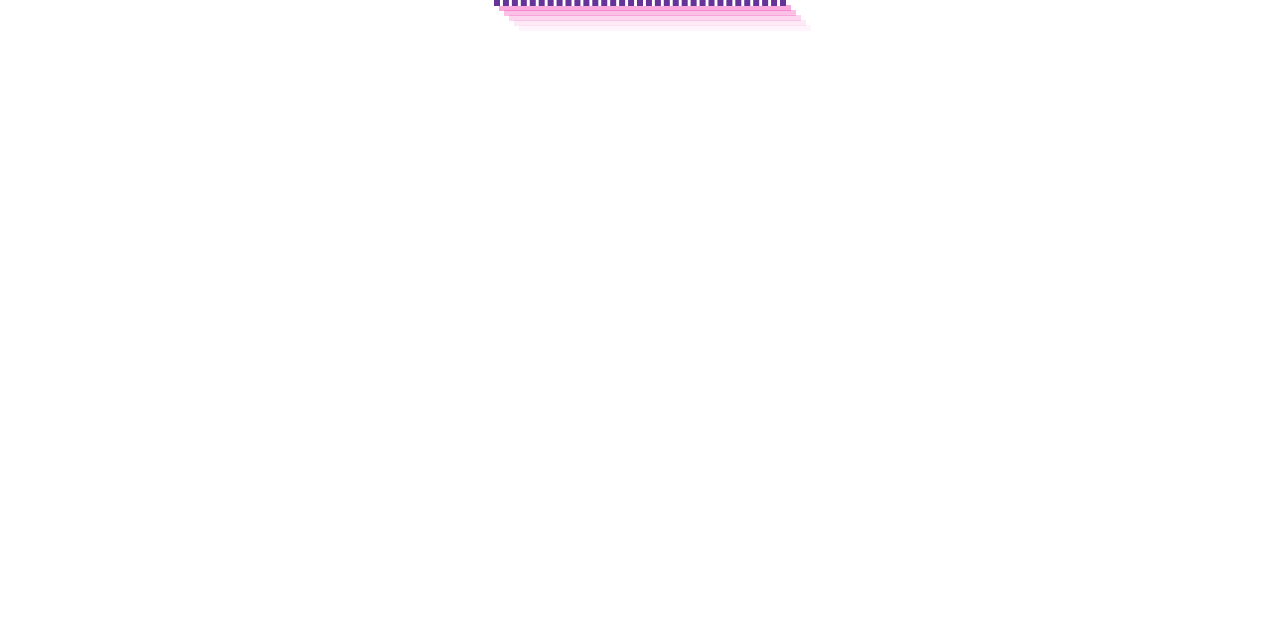
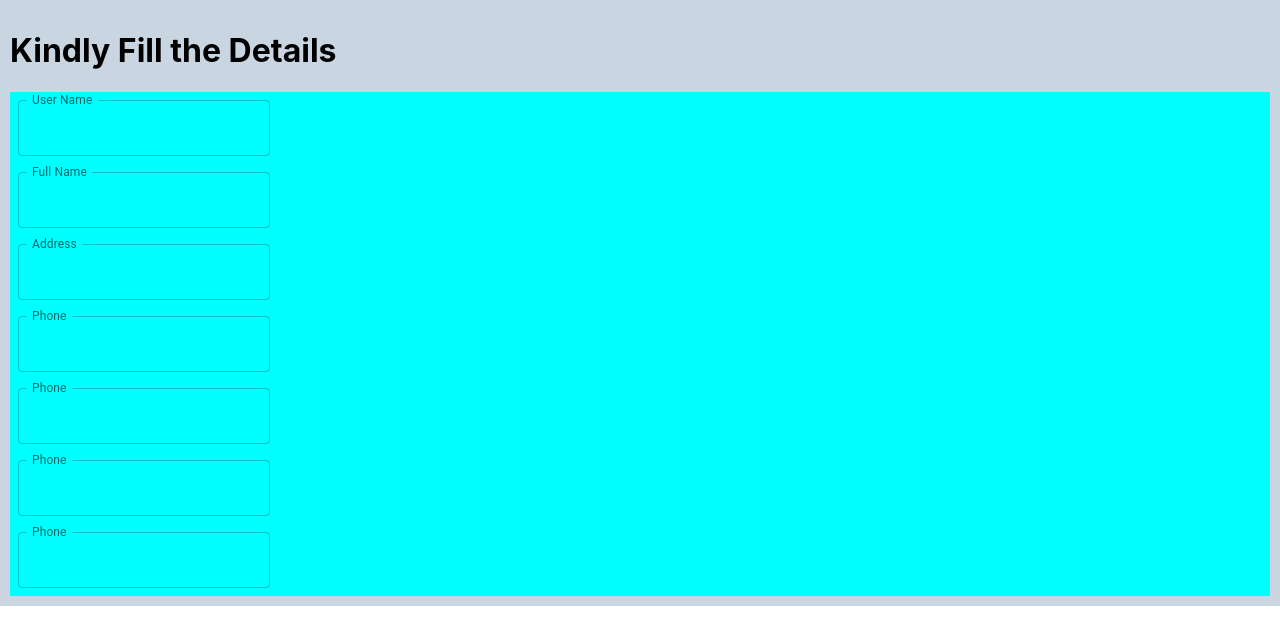
Before and after one commit to shaunakawasthi/Api-react-call, a React (Create React App) app: page /user/create in a window 1280 px wide. Shown: the top 644 px of the page. Built offline with nearby package versions, Linux system fonts and the light colour scheme.

Commit message:
chakra, added create user page

```diff
--- a/package.json
+++ b/package.json
@@ -3,6 +3,7 @@
   "version": "0.1.0",
   "private": true,
   "dependencies": {
+    "@chakra-ui/react": "^2.1.2",
     "@emotion/react": "^11.9.0",
     "@emotion/styled": "^11.8.1",
     "@mui/material": "^5.8.0",
@@ -11,6 +12,7 @@
     "@testing-library/user-event": "^13.5.0",
     "axios": "^0.27.2",
     "google-map-react": "^2.1.10",
+    "material-react-toastify": "^1.0.1",
     "react": "^18.1.0",
     "react-dom": "^18.1.0",
     "react-router": "^6.3.0",
--- a/src/App.js
+++ b/src/App.js
@@ -1,18 +1,22 @@
 import { BrowserRouter, Routes, Route} from "react-router-dom";
+import CityDetail from "./CityDetail";
 import Home from "./Home/Home";
 import UserDetail from "./Home/UserDetail";
+import UserInput from "./UserInput";
 
 function App() {
   return (
   <>
      <BrowserRouter>
-    <Routes>
-    <Route path="/" element={<Home/>} />
-    <Route exact path="/user/:username" element={<UserDetail/>} />
-   </Routes>
+      <Routes>
+        <Route path="/" element={<Home />} />
+        <Route exact path="/user/:username" element={<UserDetail />} />
+        <Route path="/:city/detail" element={<CityDetail />} />
+        <Route path="/user/create" element={<UserInput />} />
+      </Routes>
    </BrowserRouter>
   </>
-  );
+  )
  }
 
 export default App;
--- a/src/CityDetail.js
+++ b/src/CityDetail.js
@@ -2,7 +2,7 @@ import axios from 'axios'
 import React , { useState , useEffect } from 'react'
 import { useLocation , Link } from 'react-router'
 
-import React from 'react'
+
 
 const CityDetail = () => {
 
@@ -30,57 +30,15 @@ const CityDetail = () => {
                 setCityData(res)
                 console.log("city not found")
         })
-    }
+        .catch(err =>
+            {
+         console.log("Error" , err)
 
+            } )
+ }
+return (
+   <div>City Name : {cityName}</div>
+  )
 
-        }
-
-
-
-
-        )
-
-
-
-    }
-
-
-
-    }
-
-
-
-
-
-
-
-
-
-
-
-
-
-
-
-
-
-
-
-    return (
-
-
-
-
-
-
-
-
-
-
-
-
-    <div>CityDetail</div>
-  )
-}
-
+ }
 export default CityDetail
--- a/src/Home/Home.js
+++ b/src/Home/Home.js
@@ -2,8 +2,16 @@ import axios from 'axios';
 import React, {useEffect, useState } from 'react';
 import './Home.scss';
 import UserCard from './UserCard';
+import { ToastContainer, toast } from 'material-react-toastify';
+import 'material-react-toastify/dist/ReactToastify.css';
+import {Link } from 'react-router-dom' ;
+import { Button, ButtonGroup } from '@chakra-ui/react'
 
 const Home = () => {
+
+
+
+        const notify = () => toast("Wow so easy !");  //toast snack bar
 
     const  [userList, setUserList] = useState(); //state
     const [searchText , setSearchText] = useState();
@@ -94,6 +102,13 @@ const Home = () => {
                <div> <input onChange={handleSearch1} className='input-search' type="search" placeholder="Type Email" id= 'search2' /></div>
                <div> <input onChange={handleSearch2} className='input-search' type="search" placeholder="Type phone-no" id= 'search3' /></div>
                <div> <input onChange={handleSearch3} className='input-search' type="search" placeholder="Type Full-Name" id= 'search4' /></div>
+               <Button colorScheme='teal' size='md'>
+
+    <Link to = "/user/create">  Add Data</Link></Button>
+               <div>
+        <button onClick={notify}>Notify !</button>
+        <ToastContainer />
+      </div>
                </div>
                <div className="home-container-list flex flex-wrap" style={{gap: '2rem'}}>
                    {
--- a/src/Home/Home.scss
+++ b/src/Home/Home.scss
@@ -70,4 +70,43 @@
 .inputt
 {
 display: flex;
+align-items: center;
 }
+
+.input1 {
+
+ display: flex;
+ justify-content: space-between;
+ align-items: 100px;
+
+ background-color: azure ;
+
+padding: 20px;
+}
+
+.inputt2
+{
+
+  padding: 20px;
+}
+
+.userinput{
+
+  background-color: chocolate;
+}
+
+.userinput{
+
+
+  background-color: #CAD5E2;
+  display: flex;
+  flex-direction: column;
+  padding: 10px;
+}
+
+.textfld{
+  background-color: aqua;
+
+  display: flex;
+  flex-direction: column;
+}
--- a/src/Home/UserDetail.js
+++ b/src/Home/UserDetail.js
@@ -55,7 +55,7 @@ return (
          Full Address : <b>
          <Link to ={`/${userData.address.city}/detail`}
          state={{cityName: userData.address.city}} >
-          {userData.address.street} {userData.address.suite}
+          {userData.address.street} ,{userData.address.suite} ,{userData.address.city}
           </Link>
           </b>
          </div>
--- /dev/null
+++ b/src/UserInput.js
@@ -0,0 +1,137 @@
+
+import './Home/Home.scss';
+import react , {useState}  from 'react';
+import Box from '@mui/material/Box';
+import TextField from '@mui/material/TextField';
+
+
+
+const UserInput = () => {
+
+    const [name ,setName] = useState();
+    const [fullName ,setFullName] = useState();
+    const [address ,setAddress] = useState();
+    const [phone ,setPhone] = useState();
+
+
+  const  hc1= (e) =>
+    {
+setName(e.target.value)
+    }
+
+    const hc2= (e) =>
+    {
+setFullName(e.target.value)
+    }
+
+   const hc3= (e) =>
+    {
+setAddress(e.target.value)
+    }
+
+    const hc4= (e) =>
+    {
+setPhone(e.target.value)
+    }
+
+
+  return (
+<>
+
+
+      <div className='userinput'>
+      <h1>Kindly Fill the Details</h1>
+      <div className='input5'>
+
+      <Box
+    component="form"
+    sx={{
+      '& .MuiTextField-root': { m: 1, width: '25ch' },
+    }}
+    noValidate
+    autoComplete="off"
+ >
+ <div className='textfld'>
+     <TextField
+          id="outlined-read-only-input"
+          onChange={hc2}
+          label="User Name"
+          defaultValue="    "
+          placeholder='Enter User-Name'
+          InputProps={{
+
+          }} />
+
+            <TextField
+          id="outlined-read-only-input"
+          onChange={hc2}
+          label="Full Name"
+          defaultValue="    "
+          placeholder='Enter Full-Name'
+          InputProps={{
+
+          }} />
+
+            <TextField
+          id="outlined-read-only-input"
+          onChange={hc2}
+          label="Address"
+          defaultValue="    "
+          placeholder='Enter Address'
+          InputProps={{
+
+          }} />
+
+            <TextField
+          id="outlined-read-only-input"
+          onChange={hc2}
+          label="Phone"
+          defaultValue="    "
+          placeholder='Enter Phone-no'
+          InputProps={{
+
+          }}
+         />
+
+<TextField
+          id="outlined-read-only-input"
+          onChange={hc2}
+          label="Phone"
+          defaultValue="    "
+          placeholder='Enter Phone-no'
+          InputProps={{
+
+          }}
+         />
+
+<TextField
+          id="outlined-read-only-input"
+          onChange={hc2}
+          label="Phone"
+          defaultValue="    "
+          placeholder='Enter Phone-no'
+          InputProps={{
+
+          }}
+         />
+
+<TextField
+          id="outlined-read-only-input"
+          onChange={hc2}
+          label="Phone"
+          defaultValue="    "
+          placeholder='Enter Phone-no'
+          InputProps={{
+
+          }}
+         />
+         </div>
+         </Box>
+
+    </div>
+    </div>
+    </>
+  )
+}
+
+export default UserInput
```
Also changed, not shown: 1 other file (tests, documents, lock files or other folders).
